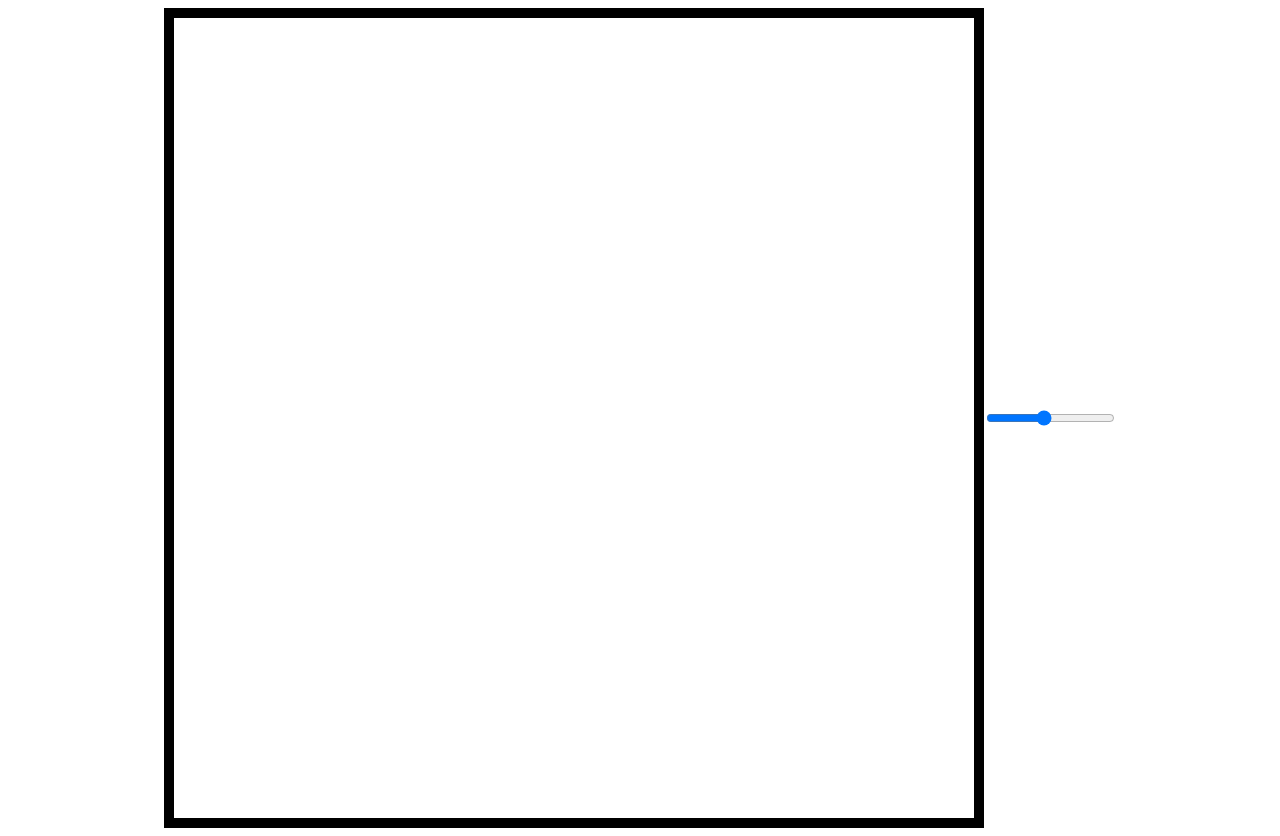
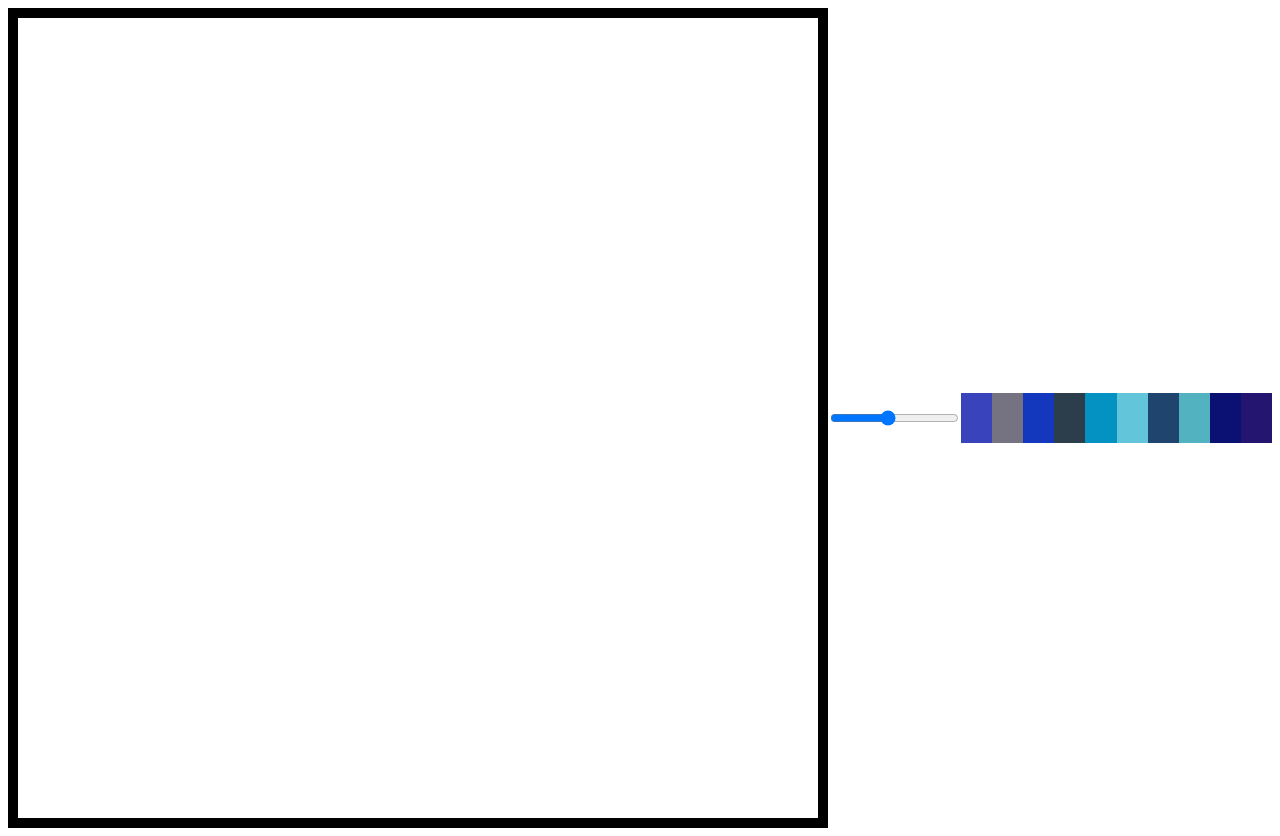
Before and after one commit to Julieroze/canvas-Julie, a plain HTML site: page index.html in a window 1280 px wide. Drawn offline with Linux system fonts and the light colour scheme.

Commit message:
omg yay I it's colorful now

```diff
--- a/app.js
+++ b/app.js
@@ -1,3 +1,7 @@
+const colorOptions = Array.from(
+  document.getElementsByClassName("color-options")
+);
+
 const lineWidth = document.getElementById("line-width")
 const canvas = document.querySelector("canvas");
 const ctx = canvas.getContext("2d");
@@ -32,8 +36,17 @@ function onLineWidthChange(event) {
     ctx.lineWidth=event.target.value
 }
 
+function onColorClick(event){
+  const colorValue = event.target.dataset.color;
+  ctx.strokeStyle = colorValue;
+  ctx.fillStyle = colorValue;
+  color.vakue = colorValue;
+}
+
 canvas.addEventListener("mousemove", onMove)
 canvas.addEventListener("mousedown", startPainting)
 canvas.addEventListener("mouseup", CancelPainting)
 canvas.addEventListener("mouseleave", CancelPainting)
 lineWidth.addEventListener("change", onLineWidthChange)
+
+colorOptions.forEach((color) => color.addEventListener ("click", onColorClick));
--- a/index.html
+++ b/index.html
@@ -10,6 +10,57 @@
 <body>
     <canvas></canvas>
     <input type="range" id="line-width" min="1" max="10" value="5" step="0.1">
+    <div
+    class="color-options"
+    style="background-color: #3944BC"
+data-color="#3944BC"
+></div>
+    <div
+    class="color-options"
+    style="background-color: #757281"
+data-color="#757281"
+></div>
+    <div
+    class="color-options"
+    style="background-color: #1338BE"
+data-color="1338BE"
+></div>
+    <div
+    class="color-options"
+    style="background-color: #2C3E4C"
+data-color="#2C3E4C"
+></div>
+    <div
+    class="color-options"
+    style="background-color: #0492C2"
+data-color="0492C2"
+></div>
+    <div
+    class="color-options"
+    style="background-color: #63C5DA"
+data-color="#63C5DA"
+></div>
+    <div
+    class="color-options"
+    style="background-color: #1F456E"
+data-color="#1F456E"
+></div>
+    <div
+    class="color-options"
+    style="background-color: #52B2BF"
+data-color="#52B2BF"
+></div>
+    <div
+    class="color-options"
+    style="background-color: #0A1172"
+data-color="#0A1172"
+></div>
+    <div
+    class="color-options"
+    style="background-color: #241571"
+data-color="#241571"
+></div>
+
     <script src="app.js"></script>
 
 </body>
--- a/style.css
+++ b/style.css
@@ -9,3 +9,9 @@ body {
     justify-content: center;
     align-items: center;
 }
+
+.color-options {
+    width: 50px;
+    height: 50px;
+    cursor: pointer;
+}
```
